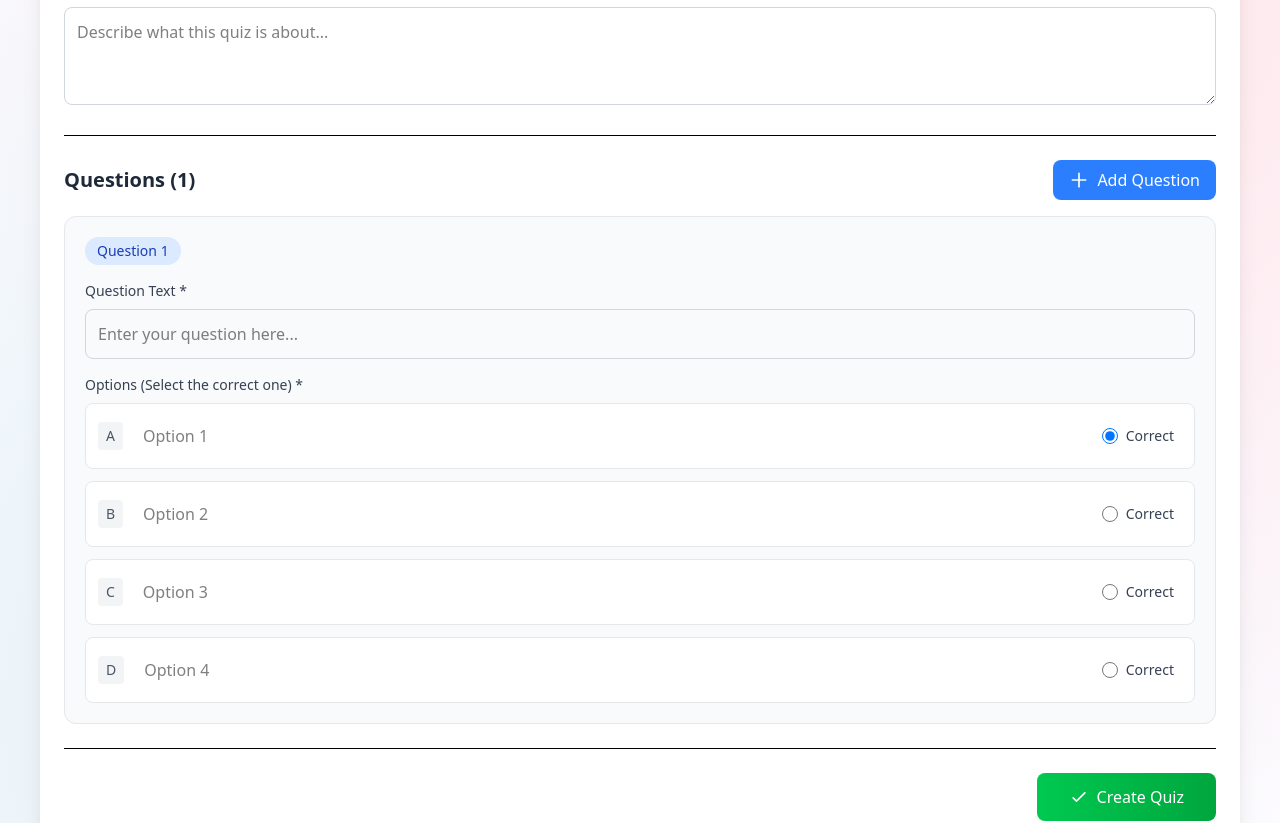
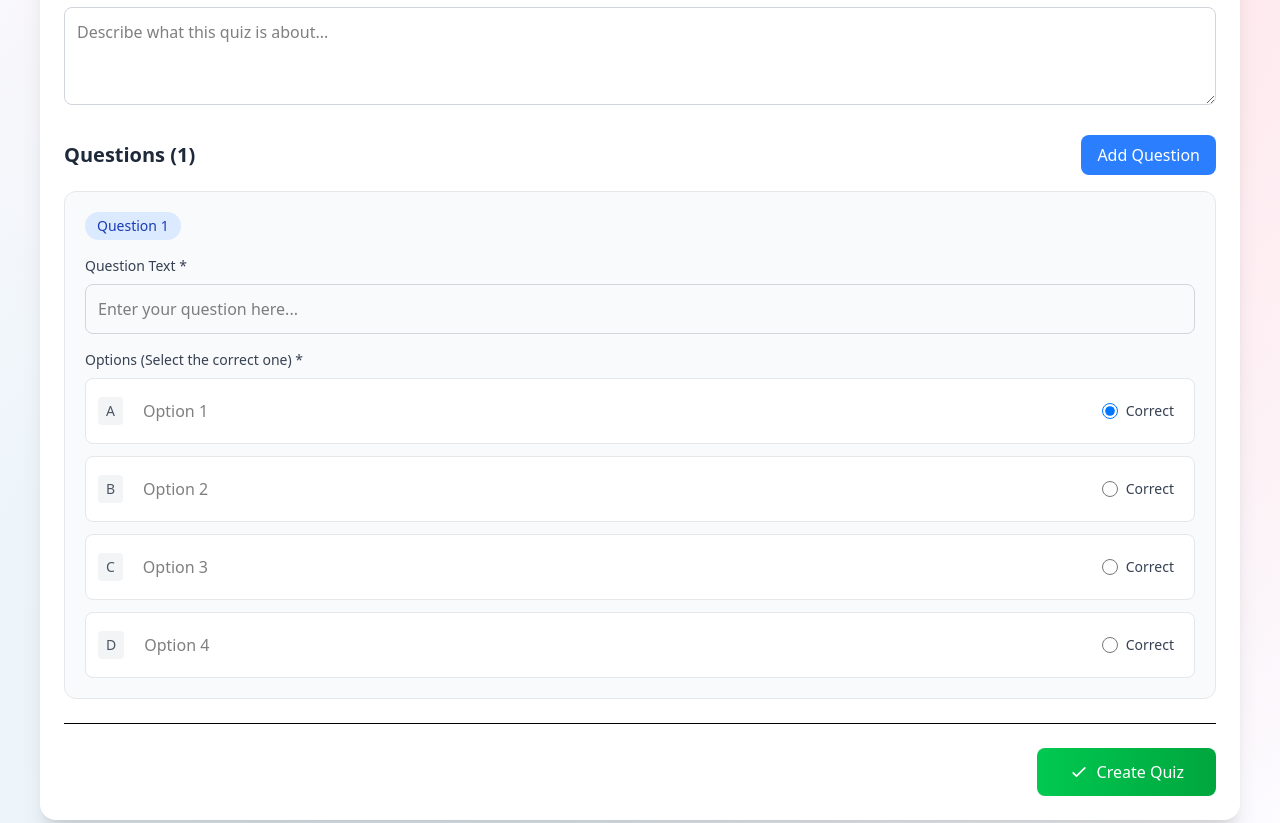
Before and after one commit to joydeep-07/Educate, a React (Vite) app in the folder frontend/: page /admin/createquiz in a window 1280 px wide. Shown: the part 643-1466 px from the top of the page. Built offline with nearby package versions, Linux system fonts and the light colour scheme; sample sign-in values are in the browser's storage.

Commit message:
Quiz form correction

```diff
--- a/frontend/src/admin/CreateQuiz.jsx
+++ b/frontend/src/admin/CreateQuiz.jsx
@@ -137,7 +137,7 @@ const CreateQuiz = () => {
             </div>
 
             {/* Questions Section */}
-            <div className="border-t pt-6">
+            <div>
               <div className="flex justify-between items-center mb-4">
                 <h3 className="text-xl font-semibold text-gray-800">
                   Questions ({questions.length})
@@ -147,19 +147,7 @@ const CreateQuiz = () => {
                   onClick={addQuestion}
                   className="flex items-center gap-2 bg-blue-500 hover:bg-blue-600 text-white px-4 py-2 rounded-lg transition duration-200"
                 >
-                  <svg
-                    className="w-5 h-5"
-                    fill="none"
-                    stroke="currentColor"
-                    viewBox="0 0 24 24"
-                  >
-                    <path
-                      strokeLinecap="round"
-                      strokeLinejoin="round"
-                      strokeWidth={2}
-                      d="M12 4v16m8-8H4"
-                    />
-                  </svg>
+
                   Add Question
                 </button>
               </div>
```
